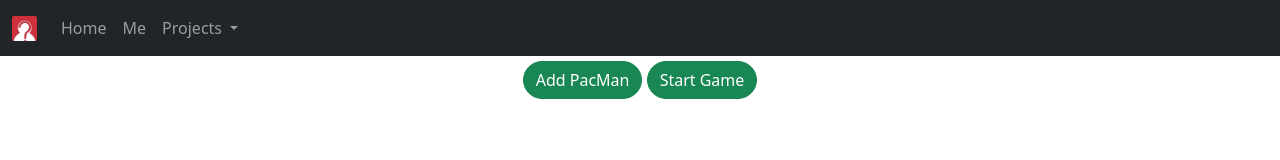
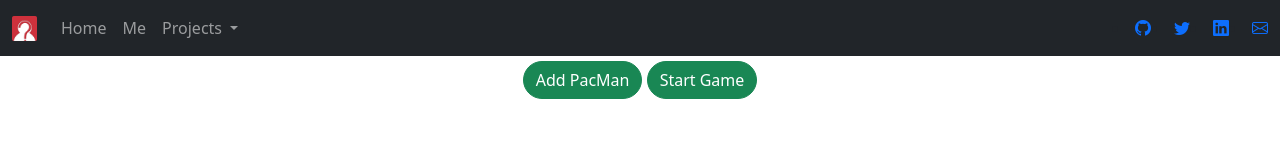
Before and after one commit to mrunal-modi/PacMen, a plain HTML site: page index.html in a window 1280 px wide. Shown: the top 160 px of the page. Drawn offline with nearby package versions, Linux system fonts and the light colour scheme.

Commit message:
added <script src="./contacts_data.js"></script> to head section

```diff
--- a/index.html
+++ b/index.html
@@ -15,6 +15,7 @@
     <title>Pacmen</title>
     <!-- DO NOT CHANGE THIS LINE OF CODE -->
     <script src="./pacmen.js"></script>
+    <script src="./contacts_data.js"></script>
 </head>
 
 <body>
```
